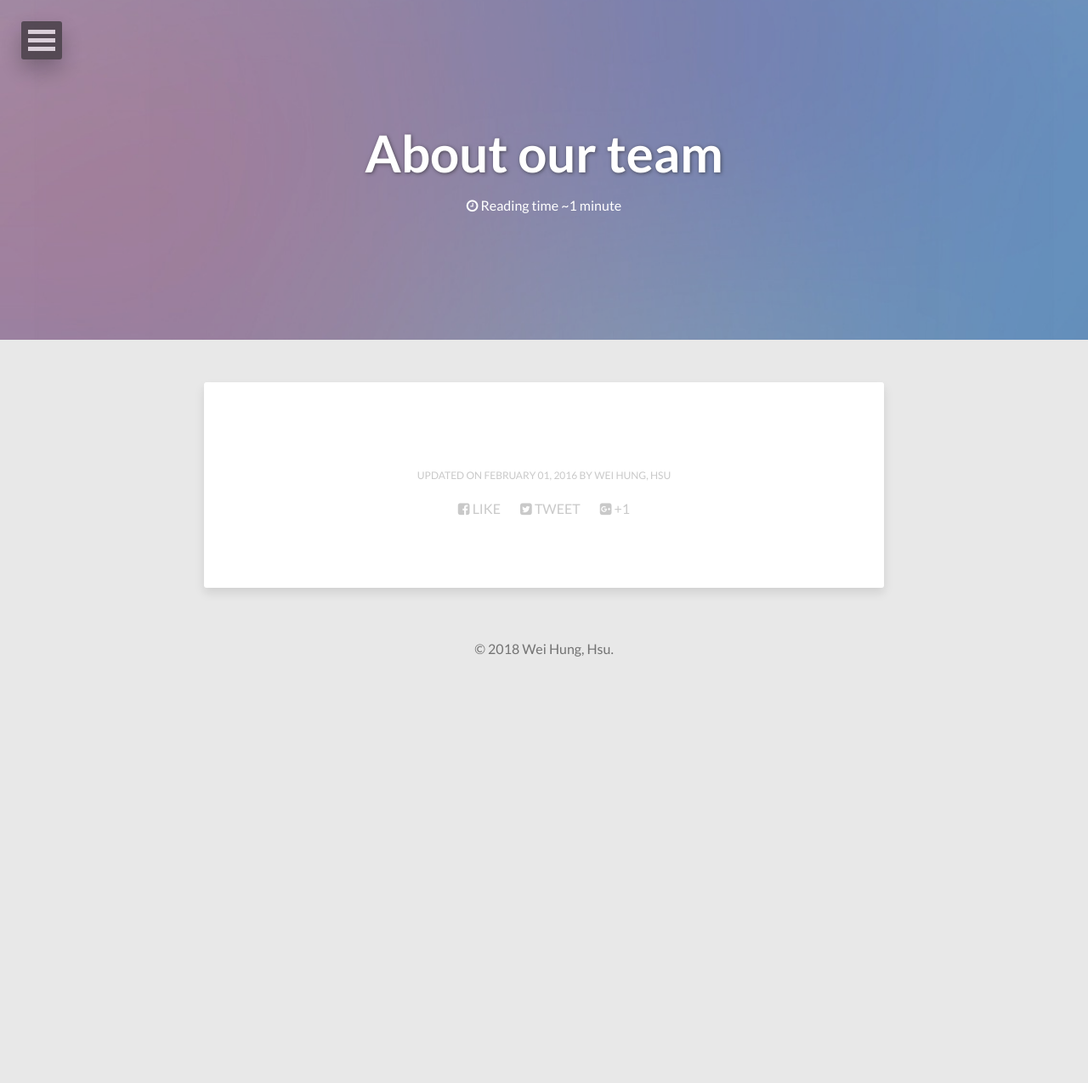
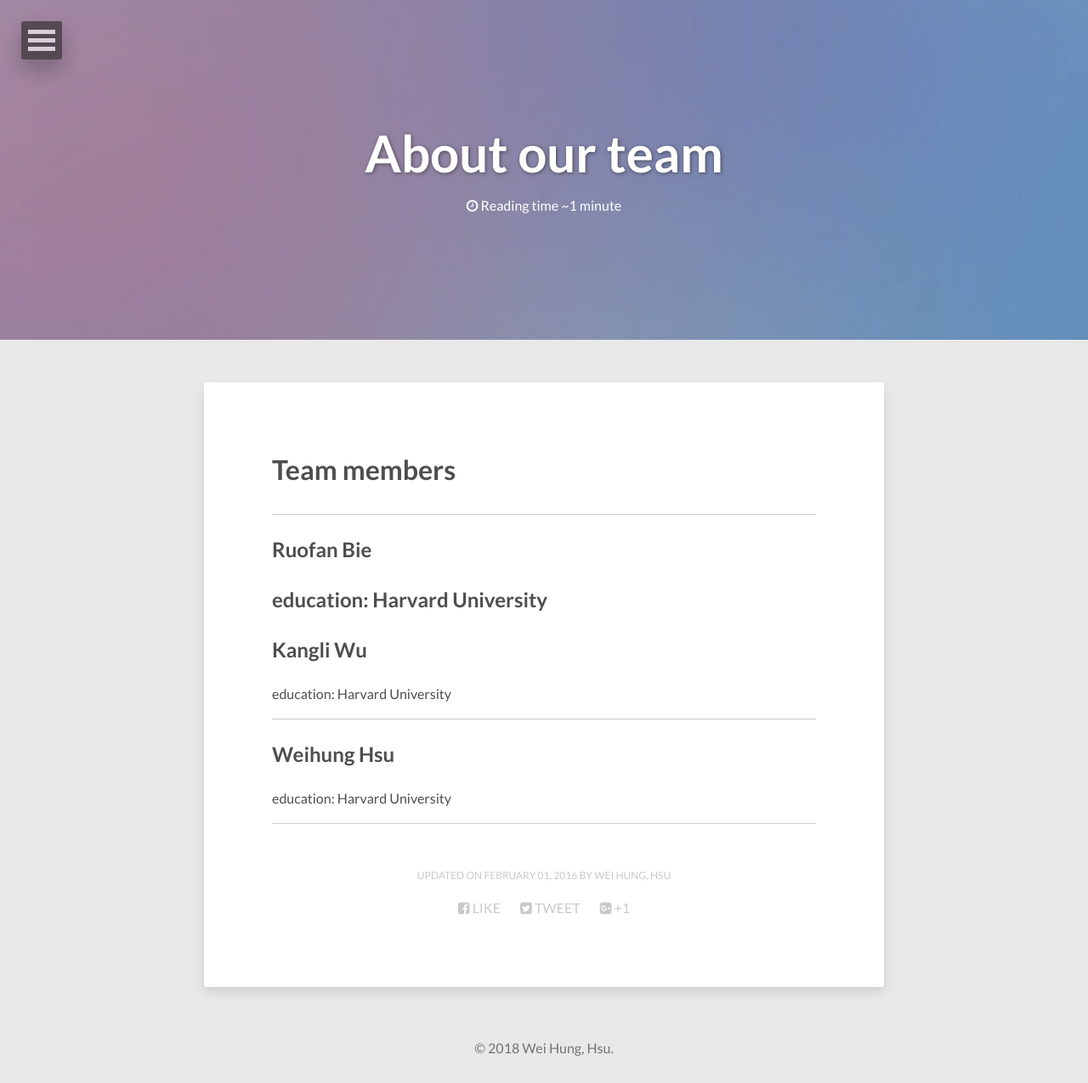
Before and after one commit to health1234/whhsu2.github.io, a Jekyll site: the page built from about/index.md, in a window 1280 px wide. Shown: the whole page at 85% size. Built offline with Jekyll 4.4.1, drawn with Linux system fonts in a browser that asks for light colours; nearby versions of some CDN libraries; before the commit the page ends 900 px from its top, so only the background shows below that.

Commit message:
Update index.md
team

```diff
--- a/about/index.md
+++ b/about/index.md
@@ -8,15 +8,26 @@ modified: 2016-02-01
 ---
 
 
+# Team members
 
+---
 
+## Ruofan Bie
 
+education: Harvard University
+---
 
+## Kangli Wu
 
+education: Harvard University
 
+---
 
+## Weihung Hsu
 
+education: Harvard University
 
+---
 
 
 
```
